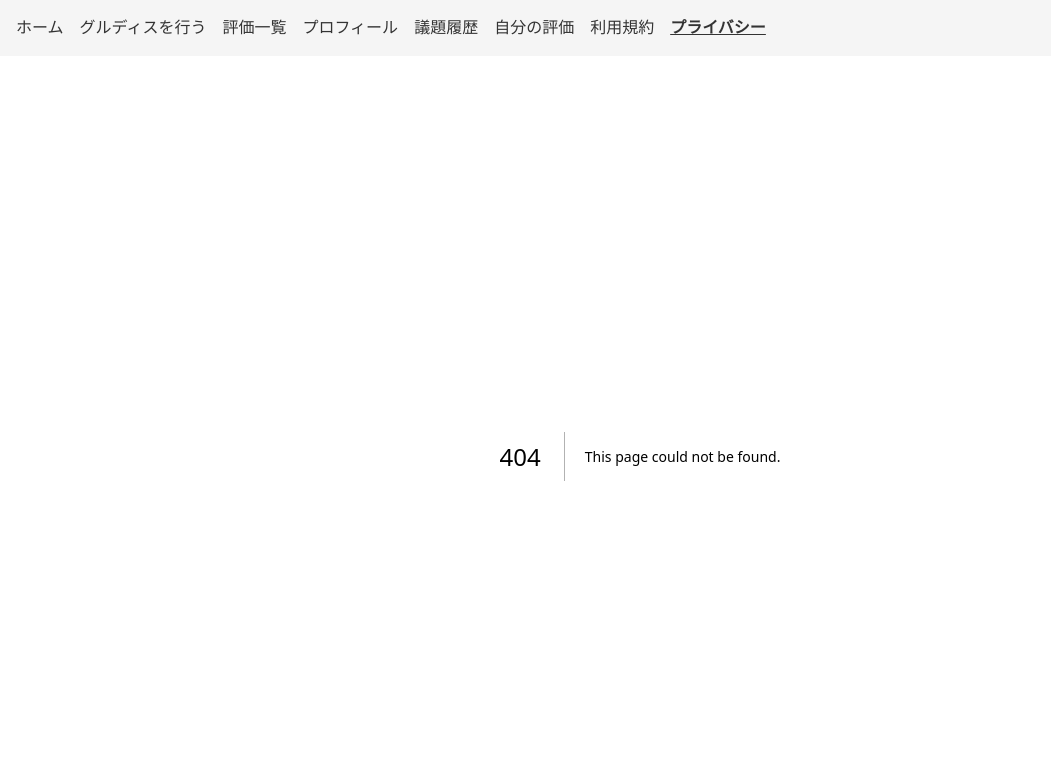
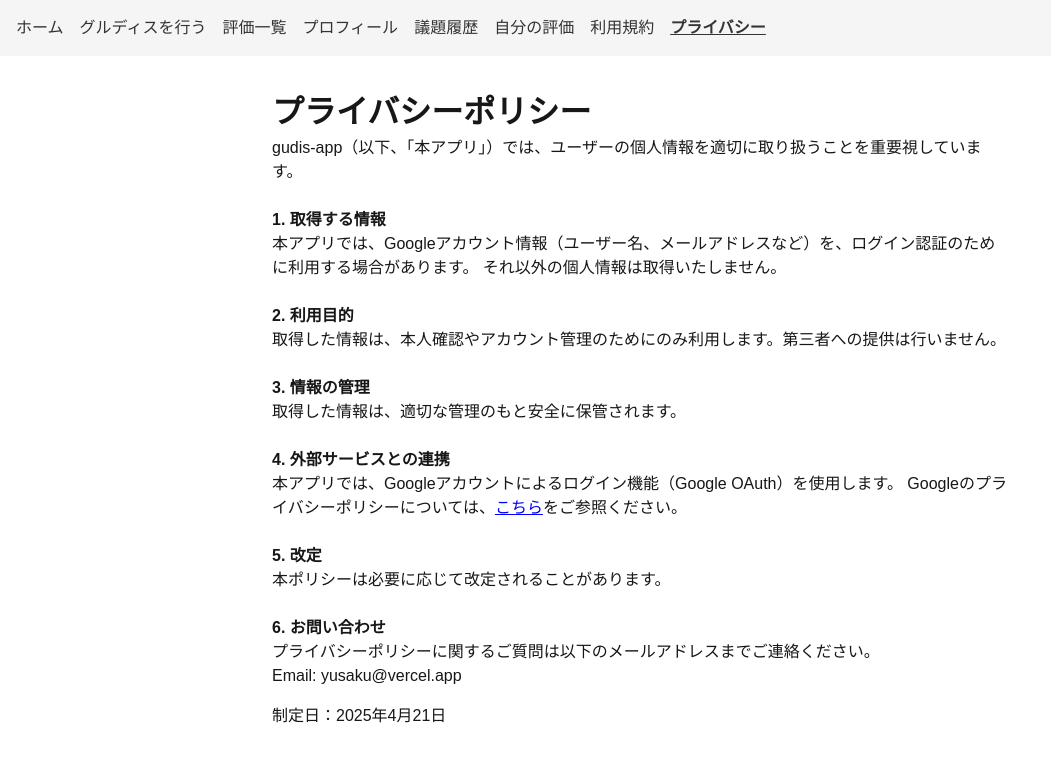
Before and after one commit to yusakufujiwara/gudis-app-v1, a Next.js app: page /privacy in a window 1280 px wide. Before the commit this address had no page. Shown: the top 762 px of the page, without its empty margins (0-1051 px from the left). Built offline with nearby package versions, Linux system fonts and the light colour scheme.

Commit message:
Re-add privacy policy page

```diff
--- /dev/null
+++ b/pages/privacy.tsx
@@ -0,0 +1,55 @@
+// app/privacy/page.tsx
+
+export default function PrivacyPolicyPage() {
+    return (
+      <main style={{ padding: '2rem', maxWidth: '800px', margin: '0 auto' }}>
+        <h1 style={{ fontSize: '2rem', fontWeight: 'bold' }}>プライバシーポリシー</h1>
+        <p>
+          gudis-app（以下、「本アプリ」）では、ユーザーの個人情報を適切に取り扱うことを重要視しています。
+        </p>
+
+        <h2 style={{ marginTop: '1.5rem', fontWeight: 'bold' }}>1. 取得する情報</h2>
+        <p>
+          本アプリでは、Googleアカウント情報（ユーザー名、メールアドレスなど）を、ログイン認証のために利用する場合があります。
+          それ以外の個人情報は取得いたしません。
+        </p>
+
+        <h2 style={{ marginTop: '1.5rem', fontWeight: 'bold' }}>2. 利用目的</h2>
+        <p>
+          取得した情報は、本人確認やアカウント管理のためにのみ利用します。第三者への提供は行いません。
+        </p>
+
+        <h2 style={{ marginTop: '1.5rem', fontWeight: 'bold' }}>3. 情報の管理</h2>
+        <p>
+          取得した情報は、適切な管理のもと安全に保管されます。
+        </p>
+        <h2 style={{ marginTop: '1.5rem', fontWeight: 'bold' }}>4. 外部サービスとの連携</h2>
+      <p>
+        本アプリでは、Googleアカウントによるログイン機能（Google OAuth）を使用します。
+        Googleのプライバシーポリシーについては、
+        <a
+          href="https://policies.google.com/privacy"
+          target="_blank"
+          rel="noopener noreferrer"
+          style={{ color: 'blue', textDecoration: 'underline' }}
+        >
+          こちら
+        </a>
+        をご参照ください。
+      </p>
+
+      <h2 style={{ marginTop: '1.5rem', fontWeight: 'bold' }}>5. 改定</h2>
+      <p>
+        本ポリシーは必要に応じて改定されることがあります。
+      </p>
+
+      <h2 style={{ marginTop: '1.5rem', fontWeight: 'bold' }}>6. お問い合わせ</h2>
+      <p>
+        プライバシーポリシーに関するご質問は以下のメールアドレスまでご連絡ください。<br />
+        Email: yusaku@vercel.app
+      </p>
+
+      <p style={{ marginTop: '1rem' }}>制定日：2025年4月21日</p>
+    </main>
+  );
+}
```
